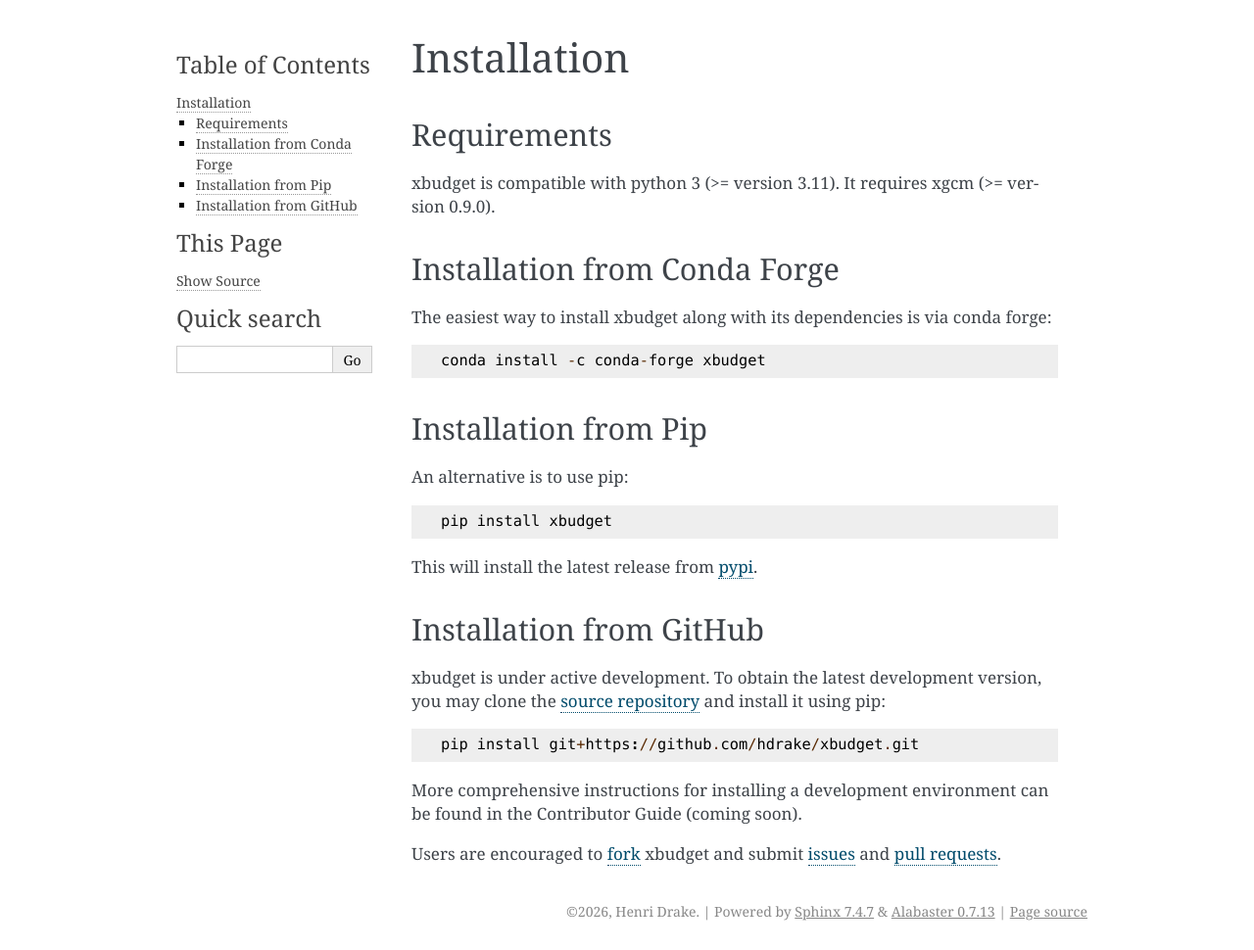
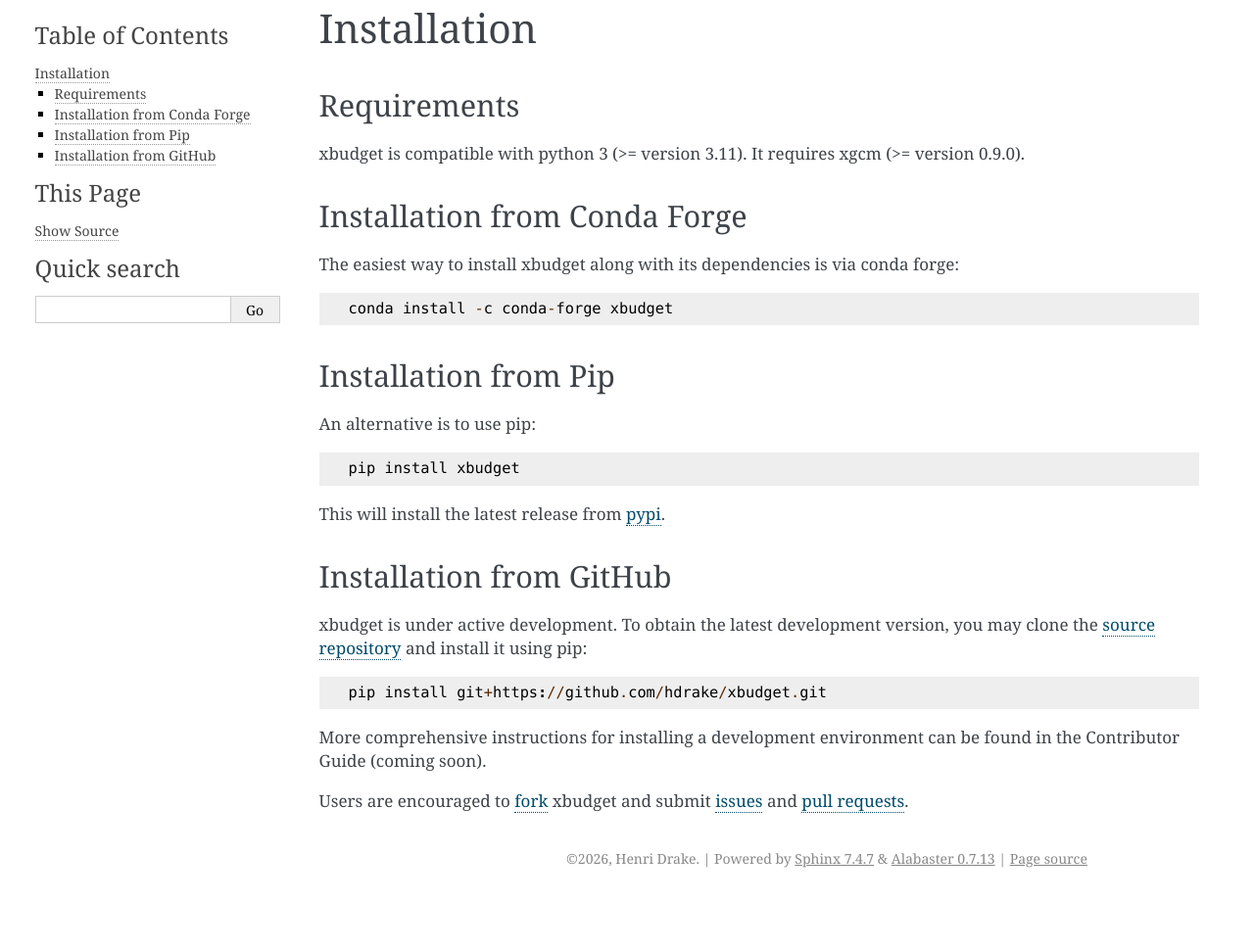
Before and after one commit to hdrake/xbudget, a Sphinx documentation site: the page built from docs/source/installation.rst, in a window 1280 px wide. Shown: the whole page at 98% size. Built offline with Sphinx 7.4.7, drawn with Linux system fonts in a browser that asks for light colours; pages that are not in the unit, such as notebooks, are missing from menus; after the commit the page ends 916 px from its top, so only the background shows below that.

Commit message:
Customize page widths

```diff
--- /dev/null
+++ b/docs/source/_static/custom.css
@@ -0,0 +1,39 @@
+/* Responsive layout widening for Alabaster
+   - On small screens: use full width (with padding)
+   - On typical laptops: ~1100–1250px content area
+   - On big screens: cap so lines don't get absurdly long
+*/
+
+div.document {
+  /* Total doc block width (sidebar + content) */
+  width: min(96vw, 1400px);
+  margin: 0 auto;
+}
+
+/* Keep the main content comfortable: cap line length */
+div.body {
+  /* body width within the document area */
+  max-width: 900px;
+}
+
+/* Give the sidebar a stable width; let it wrap below on small screens */
+div.sphinxsidebar {
+  width: 270px;
+}
+
+/* On narrower screens, don't force sidebar + body side-by-side */
+@media (max-width: 900px) {
+  div.document {
+    width: 96vw;
+  }
+  div.sphinxsidebar {
+    float: none;
+    width: auto;
+  }
+  div.bodywrapper {
+    margin: 0;
+  }
+  div.body {
+    max-width: none;
+  }
+}
--- a/docs/source/conf.py
+++ b/docs/source/conf.py
@@ -64,8 +64,14 @@
 
 html_title = f"{project} v{version} documentation"
 
-html_theme = 'alabaster'
-html_static_path = ['_static']
+html_theme = "alabaster"
+
+html_theme_options = {
+    "sidebar_width": "270px",
+}
+
+html_static_path = ["_static"]
+html_css_files = ["custom.css"]
 
 latex_documents = [
     ("index")
--- a/docs/source/installation.rst
+++ b/docs/source/installation.rst
@@ -1,4 +1,3 @@
-
 Installation
 ------------
 
```
